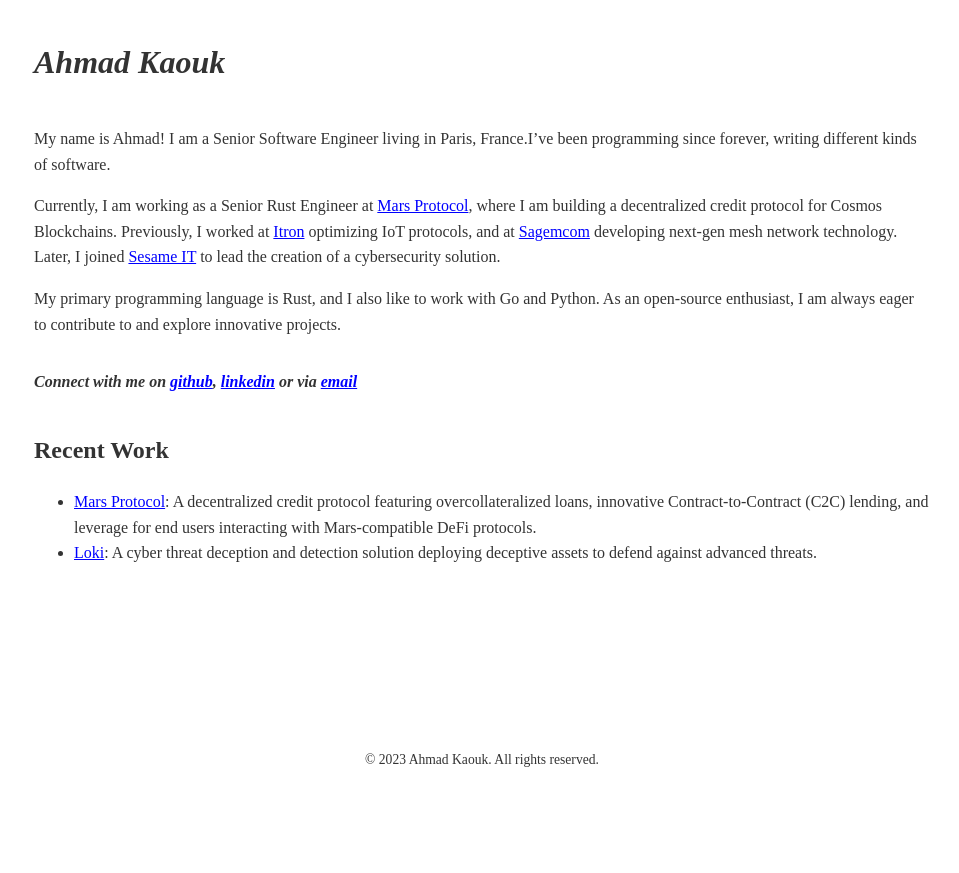
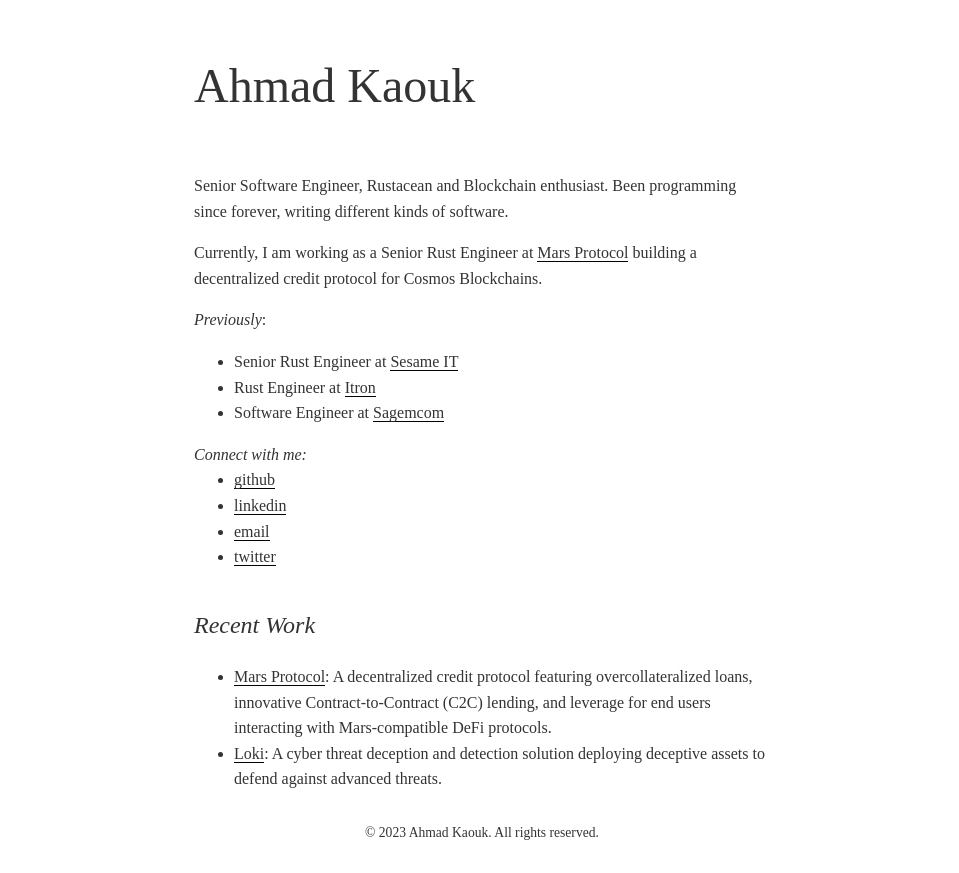
Before and after one commit to ahmadkaouk/ahmadkaouk.github.io, a plain HTML site: page index.html in a window 1280 px wide. Shown: the whole page, without its empty margins (158-1117 px from the left). Before the commit the page ends 800 px from the top, so only its background shows below. Drawn offline with Linux system fonts and the light colour scheme.

Commit message:
Update Website

```diff
--- a/index.html
+++ b/index.html
@@ -6,40 +6,54 @@
     <meta name="viewport" content="width=device-width, initial-scale=1.0">
     <title>Personal Page</title>
     <link rel="stylesheet" href="styles.css">
-    <style>
-        @import url('https://fonts.googleapis.com/css2?family=Newsreader:ital,wght@0,300;0,400;0,500;0,600;0,700;0,800;1,300;1,400;1,500;1,600;1,700;1,800&display=swap');
-    </style>
 </head>
 
 <body>
     <header>
-        <h1>Ahmad Kaouk</h1>
+        <h1 class="name">Ahmad Kaouk</h1>
     </header>
     <section>
-        <p>
-            My name is Ahmad! I am a Senior Software Engineer living in Paris, France.I’ve been programming since
+        <p class="intro">
+            Senior Software Engineer, Rustacean and Blockchain enthusiast. Been programming since
             forever, writing different kinds of software.
         </p>
         <p>
-            Currently, I am working as a Senior Rust Engineer at <a href="https://marsprotocol.io">Mars Protocol</a>,
-            where I am building a decentralized credit protocol for Cosmos Blockchains. Previously, I worked at <a
-                href="https://www.itron.com/">Itron</a> optimizing IoT protocols,
-            and at <a href="https://www.sagemcom.com/">Sagemcom</a> developing next-gen mesh network technology. Later,
-            I joined <a href="https://www.sesameit.com/">Sesame IT</a> to lead the creation of a cybersecurity solution.
+            Currently, I am working as a Senior Rust Engineer at <a href="https://marsprotocol.io">Mars Protocol</a>
+            building a decentralized credit protocol for Cosmos Blockchains.
         </p>
         <p>
-            My primary programming language is Rust, and I  also like to work with Go and Python. As an open-source
-            enthusiast, I am always eager to contribute to and explore innovative projects.
+            <i>Previously</i>:
+            <ul>
+                <li>
+                    Senior Rust Engineer at <a href="https://www.sesameit.com/">Sesame IT</a>
+                </li>
+                <li>
+                    Rust Engineer at <a href="https://www.itron.com/">Itron</a>
+                </li>
+                <li>
+                    Software Engineer at <a href="https://www.sagemcom.com/">Sagemcom</a>
+                </li>
+            </ul>
         </p>
 
     </section>
     <section>
         <p class="contact">
-            Connect with me on
-            <a href="https://github.com/gakonst">github</a>,
-            <a href="https://www.linkedin.com/in/ahmad-kaouk-6a1a38119/">linkedin</a> or via
-            <a href="mailto:ahmadkaouk.93@gmail.com">email</a>
-        </p>
+            Connect with me:
+        <ul>
+            <li>
+                <a href="https://github.com/gakonst">github</a>
+            </li>
+            <li>
+                <a href="https://www.linkedin.com/in/ahmad-kaouk-6a1a38119/">linkedin</a>
+            </li>
+            <li>
+                <a href="mailto:ahmadkaouk.93@gmail.com">email</a>
+            </li>
+            <li>
+                <a href="https://twitter.com/ahdkaouk">twitter</a>
+            </li>
+            </p>
     </section>
 
     <section>
--- a/styles.css
+++ b/styles.css
@@ -1,5 +1,3 @@
-
-
 html {
     height: 100%;
 }
@@ -7,25 +5,64 @@ html {
 body {
     font-family: serif;
     line-height: 1.6;
+    font-size: 1rem;
     color: #333;
-    margin: 0;
-    padding: 0;
-    max-width: 70%;
-    margin-left: auto;
-    margin-right: auto;
     min-height: 100%;
     display: flex;
     flex-direction: column;
 }
 
+/* For desktops and laptops */
+@media (min-width: 1025px) {
+    body {
+        margin: 0 auto;
+        /* This centers the content horizontally by automatically setting equal left and right margins */
+        max-width: 45%;
+        /* This restricts the content to 80% of the viewport width */
+    }
+}
+
+/* For tablets */
+@media (min-width: 768px) and (max-width: 1024px) {
+    body {
+        margin: 0 auto;
+        max-width: 80%;
+        /* This restricts the content to 90% of the viewport width */
+    }
+}
+
+/* For mobile phones */
+@media (max-width: 767px) {
+    body {
+        margin: 0 auto;
+        max-width: 85%;
+        /* This restricts the content to 95% of the viewport width */
+    }
+}
+
 header {
     padding-top: 1rem;
+}
+
+h2 {
     font-style: italic;
+    font-weight: 200;
+}
+
+.name {
+    font-size: 3rem;
+    font-weight: 100;
 }
 
 a:link,
 a:visited {
-    color: blue;
+    color: #333;
+    text-decoration: none;
+    border-bottom: 1px solid #000;
+}
+
+a:hover {
+    border-bottom: 1px dashed #000;
 }
 
 li {
@@ -40,6 +77,10 @@ footer {
 }
 
 .contact {
-    font-weight: bold;
     font-style: italic;
+    margin: 0rem;
 }
+
+ul {
+    margin: 0;
+}
```
